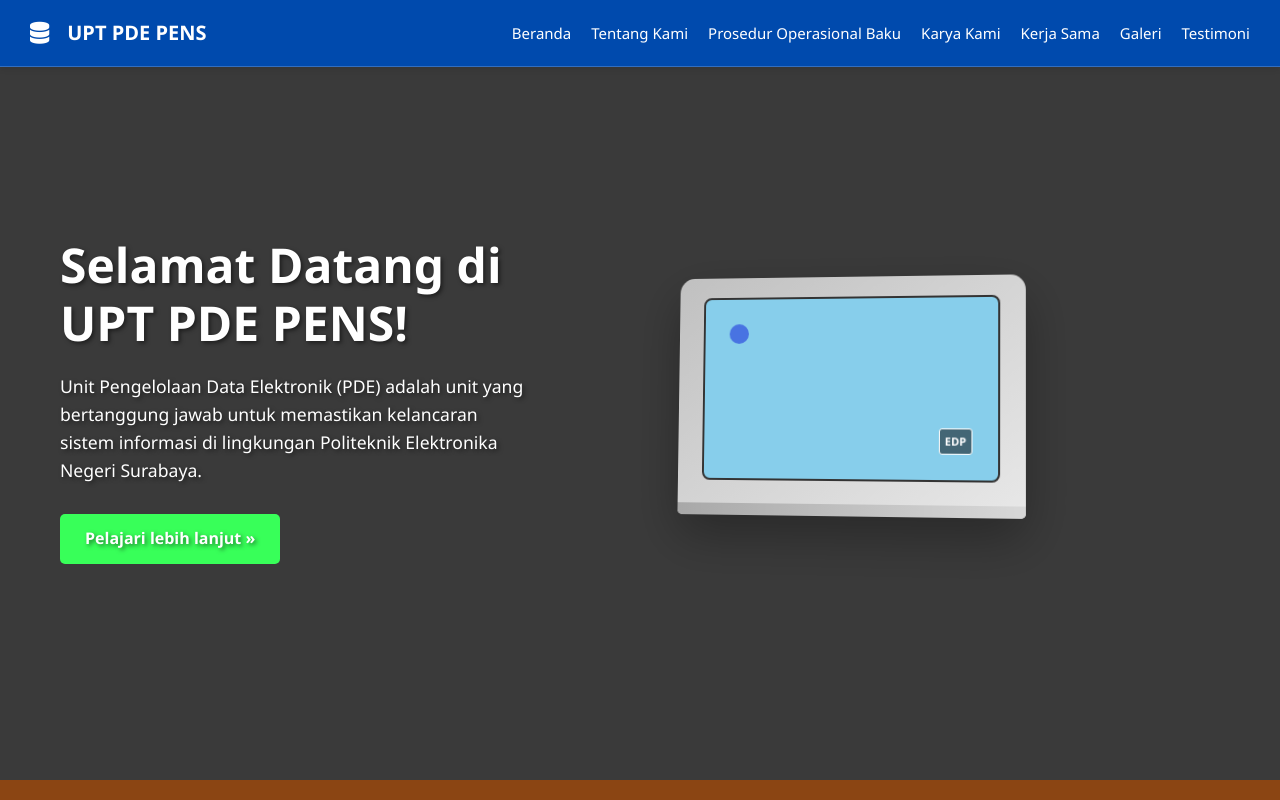
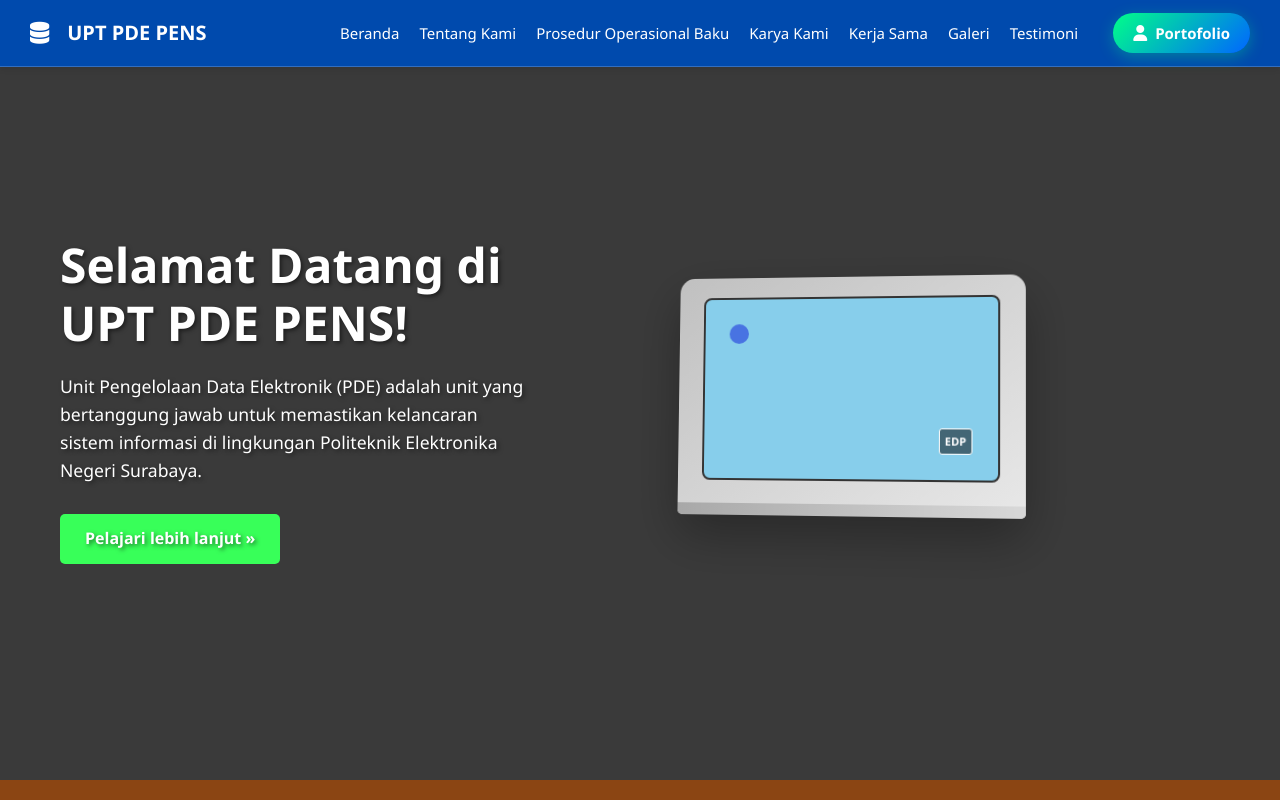
Before and after one commit to Dominic24b/pde-edp-pens, a plain HTML site: page index.html in a window 1280 px wide. Shown: the top 800 px of the page. Drawn offline with nearby package versions, Linux system fonts and the light colour scheme.

Commit message:
Integrasi portofolio pribadi dengan website UPT PDE - menambahkan link navigasi dan tombol kembali

```diff
--- a/css/main.css
+++ b/css/main.css
@@ -4088,3 +4088,40 @@ body {
 .timeline-card-body {
     padding: 25px;
 }
+
+
+
+
+/* Tombol Portofolio di Navbar */
+.btn-portofolio {
+    background: linear-gradient(135deg, #00ff88, #0066ff) !important;
+    color: #fff !important;
+    padding: 8px 20px !important;
+    border-radius: 25px !important;
+    font-weight: 600 !important;
+    margin-left: 15px !important;
+    transition: all 0.3s ease !important;
+    box-shadow: 0 4px 15px rgba(0, 255, 136, 0.3) !important;
+    display: inline-flex !important;
+    align-items: center !important;
+    gap: 8px !important;
+}
+
+.btn-portofolio:hover {
+    transform: translateY(-3px) !important;
+    box-shadow: 0 6px 20px rgba(0, 255, 136, 0.5) !important;
+    color: #fff !important;
+}
+
+.btn-portofolio i {
+    font-size: 16px;
+}
+
+/* Responsive untuk mobile */
+@media (max-width: 768px) {
+    .btn-portofolio {
+        margin: 10px 0 !important;
+        display: block !important;
+        text-align: center !important;
+    }
+}
--- a/index.html
+++ b/index.html
@@ -28,6 +28,7 @@
      <a href="#kerja">Kerja Sama</a>
      <a href="#galeri">Galeri</a>
      <a href="#testimoni">Testimoni</a>
+     <a href="portofolio.html" class="btn-portofolio"><i class="fas fa-user"></i> Portofolio</a>
    </div>
    <div class="hamburger" id="hamburger">
      <span></span>
```
Also changed, not shown: portofolio.html (+1 -0 lines).
